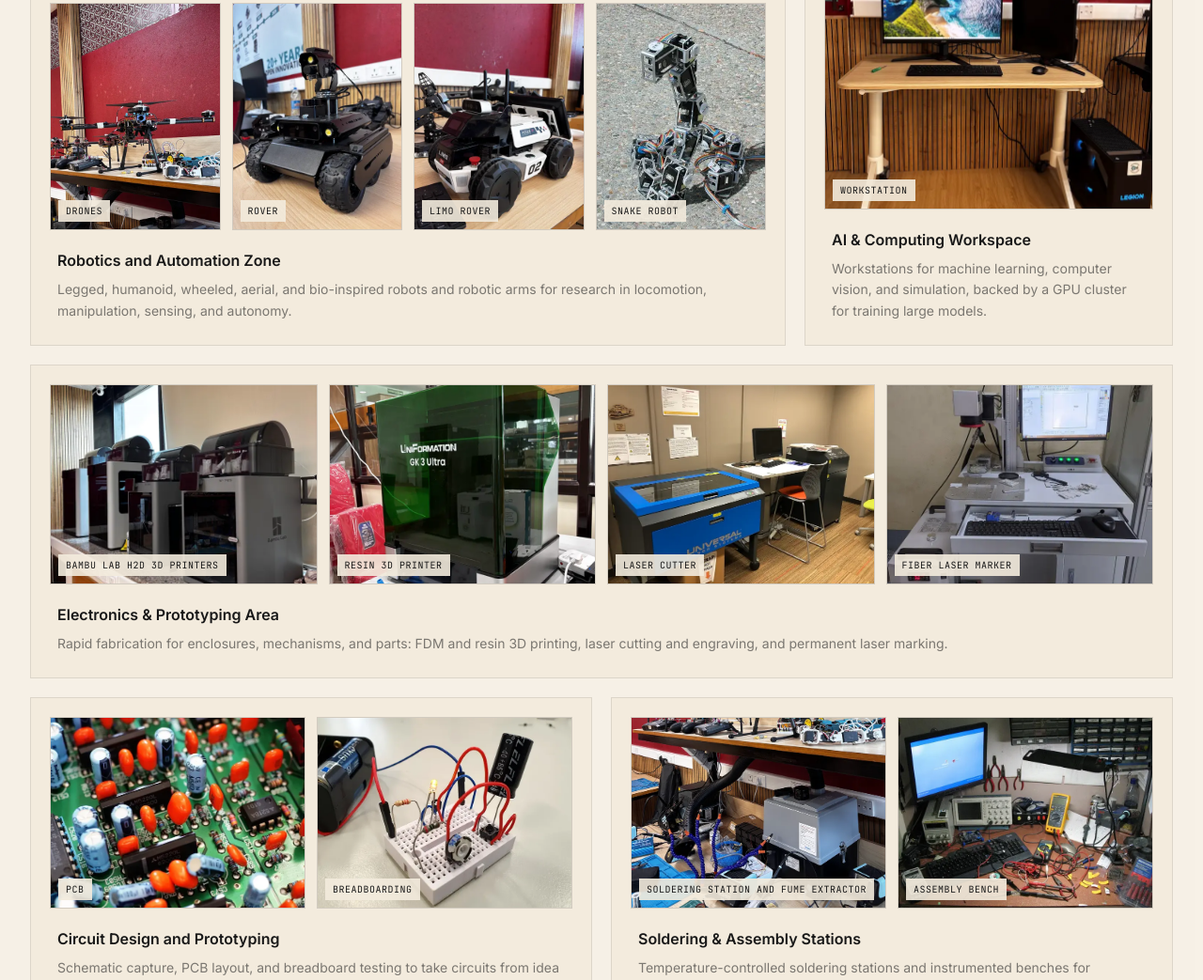
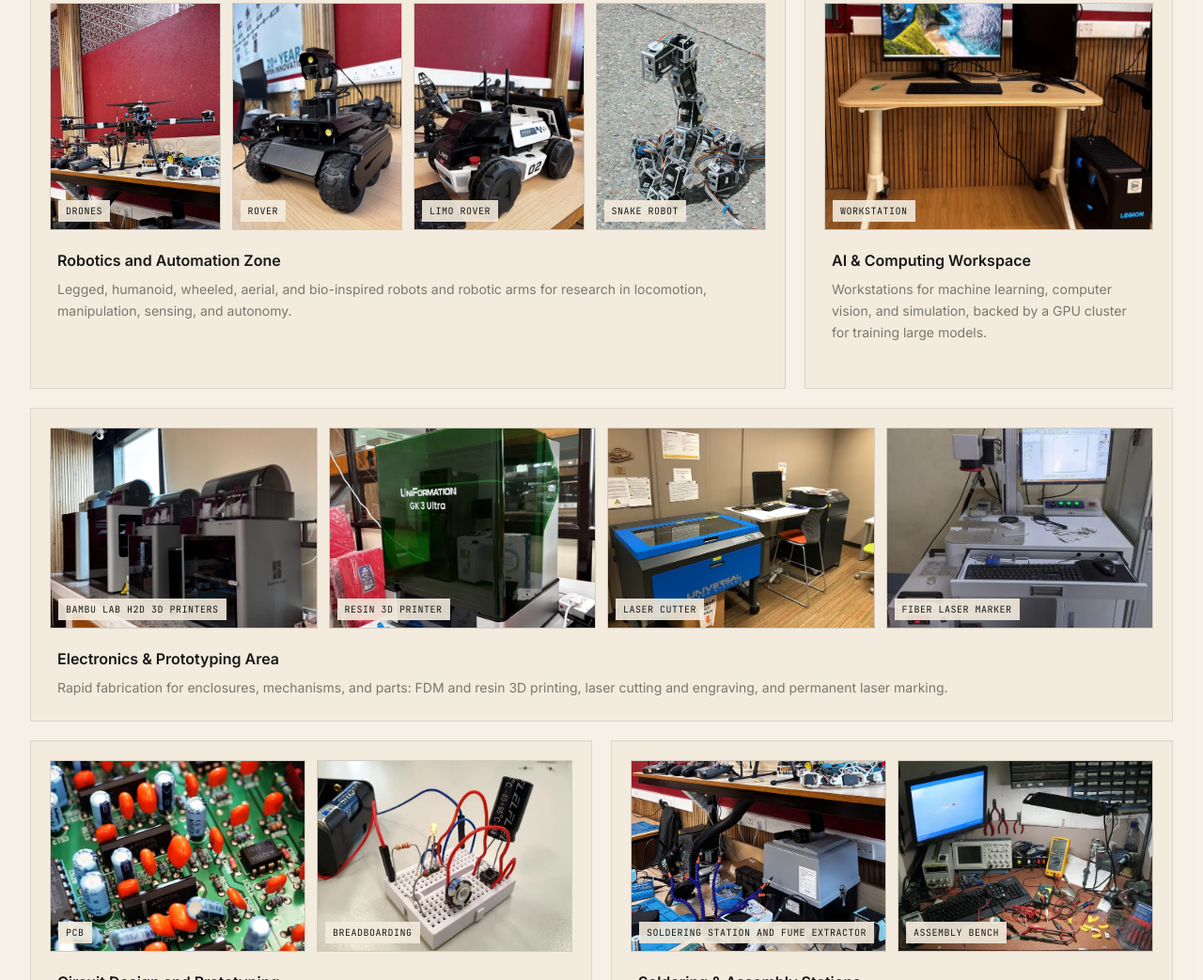
Before and after one commit to dsamruddhi/sil-website, an Astro site: page / in a window 1280 px wide. Shown: the part 2005-3048 px from the top of the page at 94% size. Built offline with nearby package versions, Linux system fonts and the light colour scheme; Astro itself is replaced by a stand-in of ours.

Commit message:
Line up the Robotics and AI headings in Facilities

```diff
--- a/src/components/Facilities.astro
+++ b/src/components/Facilities.astro
@@ -19,6 +19,15 @@ const imageGridClass: Record<Facility['span'], string> = {
 
 // Robotics tiles go in one row of smaller portrait tiles on desktop; the AI
 // photo stretches to fill its box so the two boxes in that row line up.
+// The Robotics and AI boxes share a row: give their text blocks the same height
+// on desktop so the two headings line up even though the descriptions differ in length.
+const textClass: Record<Facility['span'], string> = {
+  wide: 'lg:min-h-[8rem]',
+  narrow: 'lg:min-h-[8rem]',
+  full: '',
+  half: '',
+};
+
 const figureClass: Record<Facility['span'], string> = {
   wide: 'aspect-[4/3] lg:aspect-[3/4]',
   narrow: 'aspect-[4/3] lg:aspect-auto lg:min-h-[160px]',
@@ -71,7 +80,7 @@ const figureClass: Record<Facility['span'], string> = {
             ))}
           </div>
 
-          <div class="px-1 sm:px-2 pb-1 mt-auto">
+          <div class:list={['px-1 sm:px-2 pb-1 mt-auto', textClass[fac.span]]}>
             <h3 class="font-semibold text-base mb-2">{fac.name}</h3>
             <p class="text-sm text-ink/55 leading-relaxed">{fac.description}</p>
           </div>
```
